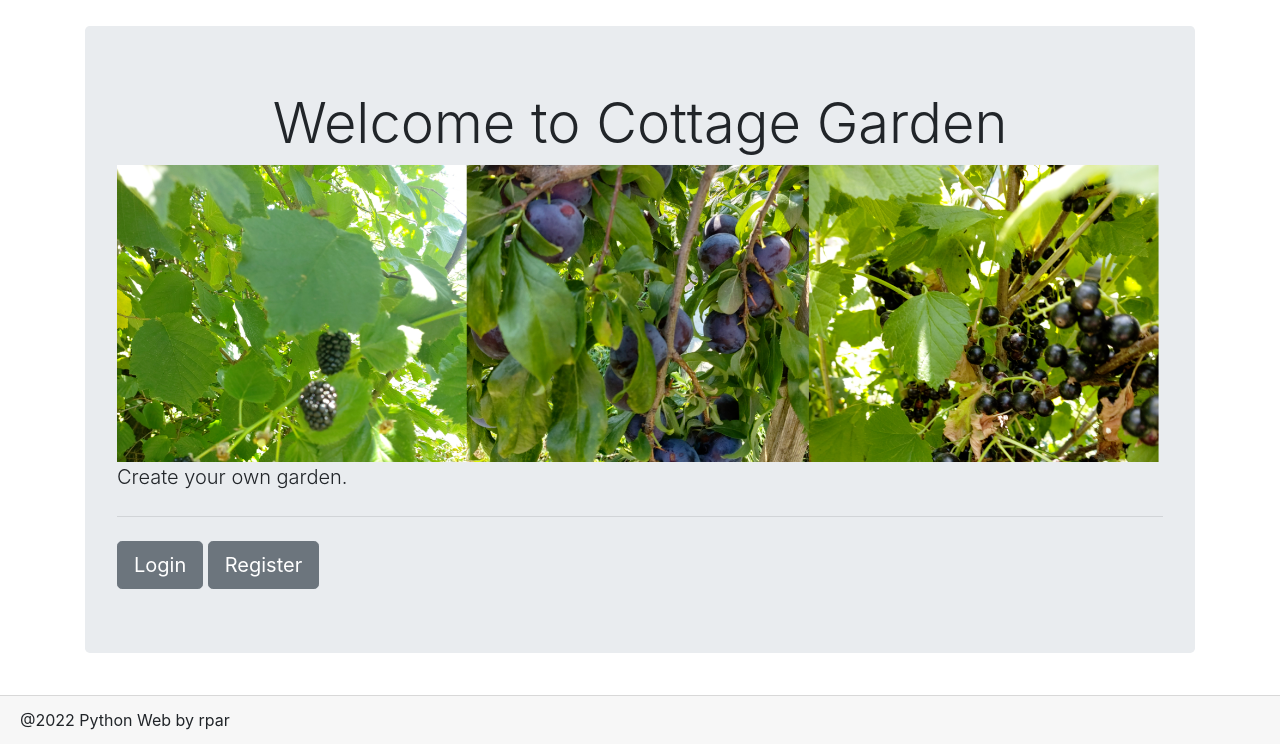
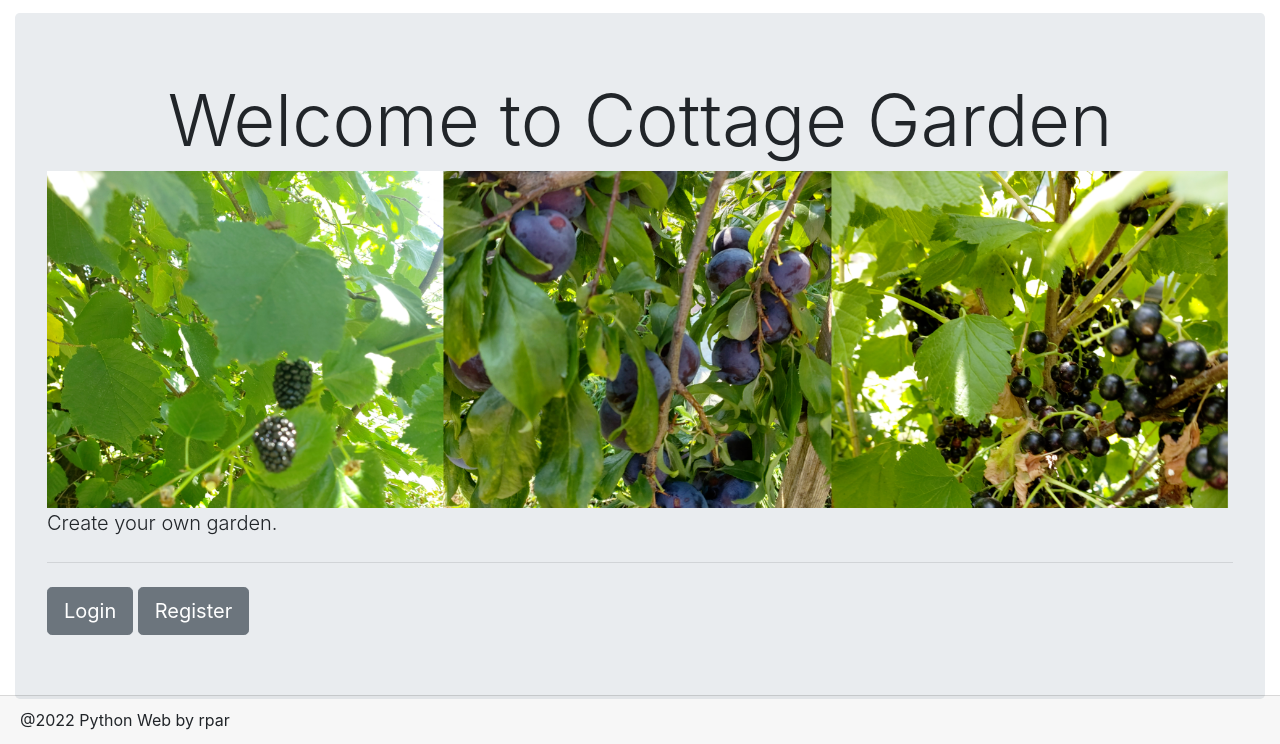
Before and after one commit to minusa71/cottage_garden_project, a Django app: page / in a window 1280 px wide. Shown: the part 56-800 px from the top of the page. Run offline with Django 4.2, Linux system fonts and the light colour scheme; some libraries are stand-ins or nearby versions.

Commit message:
new container

```diff
--- a/templates/base/base.html
+++ b/templates/base/base.html
@@ -18,7 +18,7 @@
 </head>
 <body>
 <!-- Navigation Bar -->
-<nav class="navbar navbar-expand-lg navbar-light bg-light" style="margin-bottom:2%">
+<nav class="navbar navbar-expand-lg navbar-light bg-light" style="margin-bottom:1%" >
     <button class="navbar-toggler" type="button" data-toggle="collapse" data-target="#navbarNavDropdown"
             aria-controls="navbarNavDropdown" aria-expanded="false" aria-label="Toggle navigation">
         <span class="navbar-toggler-icon"></span>
@@ -50,7 +50,7 @@
 <!-- End Navigation Bar -->
 
 <!-- Profile Information -->
-<div class="container">
+<div class="container-fluid">
     {% block page_content %}
     {% endblock %}
 </div>
--- a/templates/main/home_page.html
+++ b/templates/main/home_page.html
@@ -2,7 +2,7 @@
 {% load static %}
 {% block page_content %}
     <div class="jumbotron">
-    <h1 class="display-4" >Welcome to Cottage Garden</h1>
+    <h1 class="display-3" >Welcome to Cottage Garden</h1>
         <img style="width: 100%"
              src="{% static 'images/garden_3.png' %}" alt="">
         <div class="position-sticky">
```
